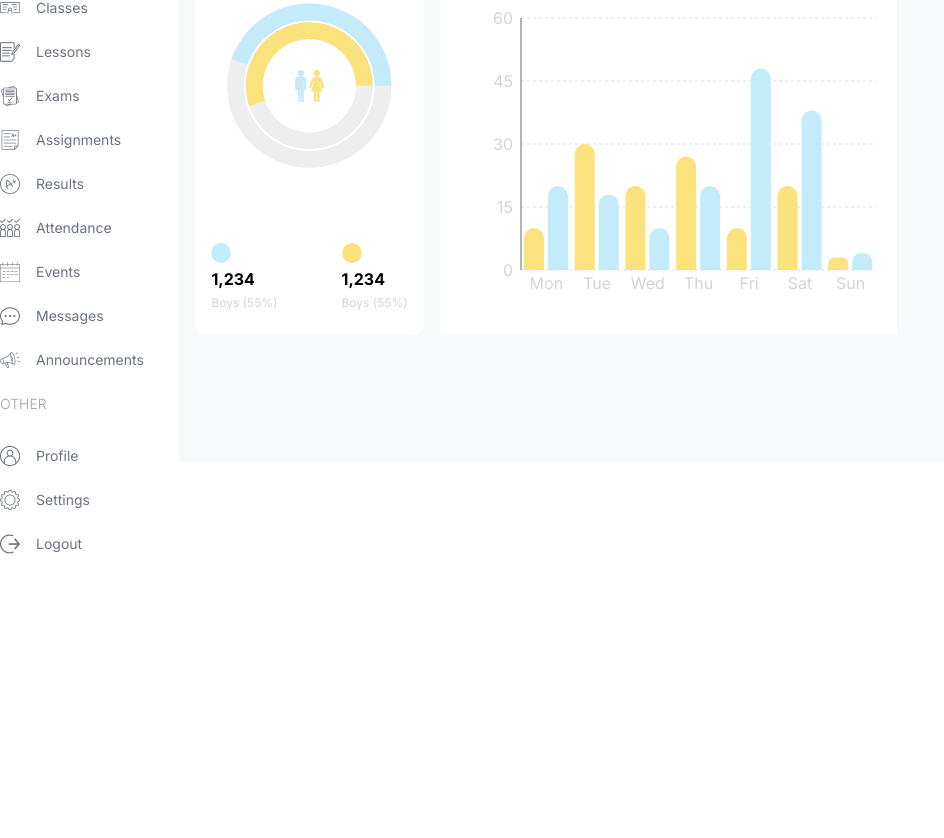
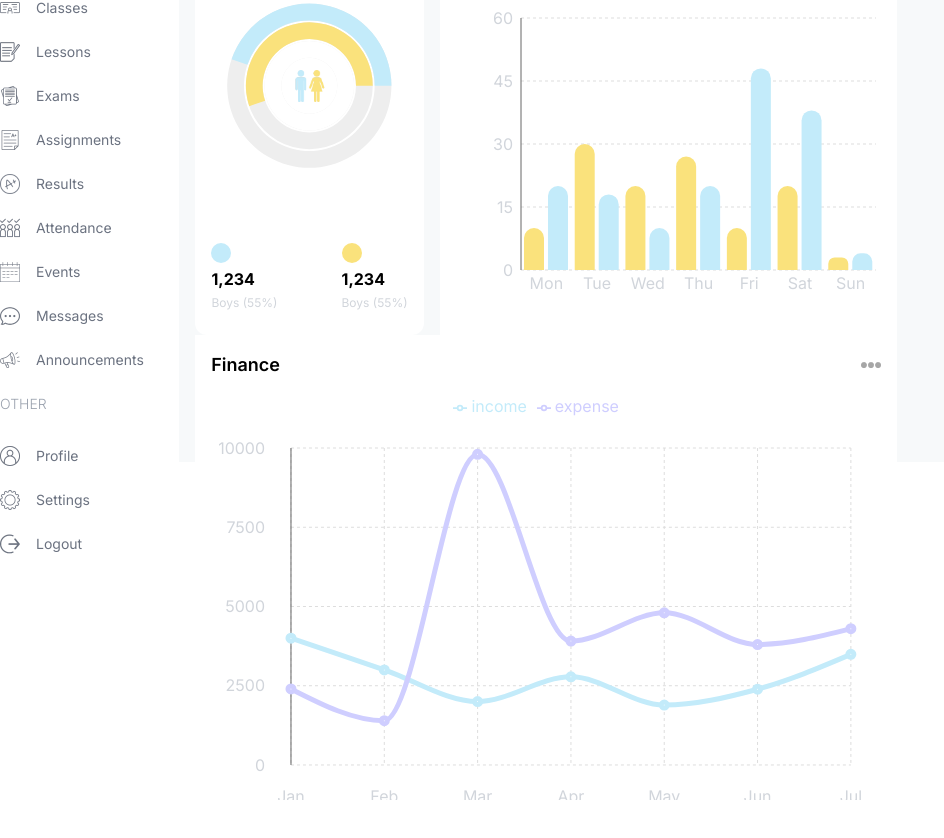
Before and after one commit to everestp/schoolapp-dashboard-nextjs, a Next.js app: page /admin in a window 1280 px wide. Shown: the part 338-1176 px from the top of the page, without its empty margins (0-944 px from the left). Before the commit the page ends 900 px from the top, so only its background shows below. Built offline with nearby package versions, Linux system fonts and the light colour scheme.

Commit message:
feat: Add FinanceChart component and integrate it into Admin dashboard

```diff
--- a/src/app/(dashboard)/admin/page.tsx
+++ b/src/app/(dashboard)/admin/page.tsx
@@ -1,5 +1,6 @@
 import AttendenceChart from "@/components/AttendenceChart";
 import CountChart from "@/components/CountChart";
+import FinanceChart from "@/components/FinanceChart";
 import UserCard from "@/components/UserCard";
 import React from "react";
 
@@ -29,7 +30,9 @@
           </div>
         </div>
         {/* Bottom chart */}
-        <div className=""></div>
+        <div className="w-full h-[500px]">
+          <FinanceChart/>
+        </div>
       </div>
 
       {/* RIGHT */}
--- /dev/null
+++ b/src/components/FinanceChart.tsx
@@ -0,0 +1,82 @@
+
+"use client"
+import React, { PureComponent } from 'react';
+import { LineChart, Line, XAxis, YAxis, CartesianGrid, Tooltip, Legend, ResponsiveContainer } from 'recharts';
+import Image from 'next/image';
+const data = [
+    {
+      name: 'Jan',
+      income: 4000,
+      expense: 2400,
+    },
+    {
+      name: 'Feb',
+      income: 3000,
+      expense: 1398,
+    },
+    {
+      name: 'Mar',
+      income: 2000,
+      expense: 9800,
+    },
+    {
+      name: 'Apr',
+      income: 2780,
+      expense: 3908,
+    },
+    {
+      name: 'May',
+      income: 1890,
+      expense: 4800,
+    },
+    {
+      name: 'Jun',
+      income: 2390,
+      expense: 3800,
+    },
+    {
+      name: 'Jul',
+      income: 3490,
+      expense: 4300,
+    },
+  ];
+
+
+
+const FinanceChart = () => {
+  return (
+      <div className="bg-white rounded-g p-4 h-full">
+         <div className="flex justify-between items-center">
+         <h1 className="text-lg font-semibold">Finance</h1>
+           <Image src="/moreDark.png" alt="" width={20} height={20} />
+         </div>
+         <ResponsiveContainer width="100%" height="90%">
+        <LineChart
+          width={500}
+          height={300}
+          data={data}
+          margin={{
+            top: 5,
+            right: 30,
+            left: 20,
+            bottom: 5,
+          }}
+        >
+          <CartesianGrid strokeDasharray="3 3" stroke='#ddd' />
+          <XAxis dataKey="name"   axisLine={false}  tick ={{fill :"#d1d5db"}} tickLine={false} tickMargin={20}/>
+          <YAxis   tick ={{fill :"#d1d5db"}} tickLine={false} tickMargin={20}/>
+          <Tooltip />
+           <Legend
+                     align="center"
+                     verticalAlign="top"
+                     wrapperStyle={{ paddingTop: "10px", paddingBottom: "30px" }}
+                   />
+          <Line type="monotone" dataKey="income" stroke="#C3EBFA"  strokeWidth={5} />
+          <Line type="monotone" dataKey="expense" stroke="#CFCEFF"  strokeWidth={5} />
+        </LineChart>
+      </ResponsiveContainer>
+       </div>
+  )
+}
+
+export default FinanceChart
```
